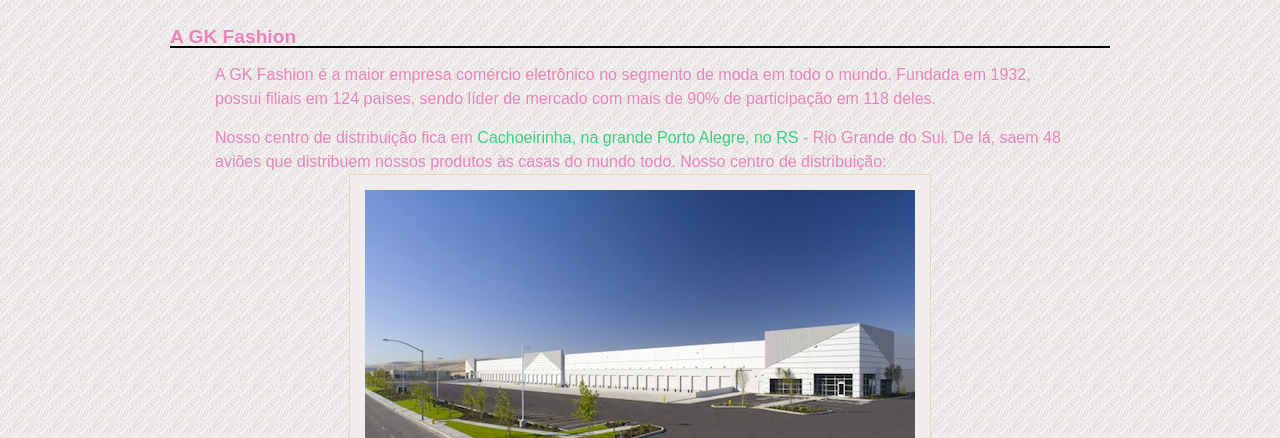
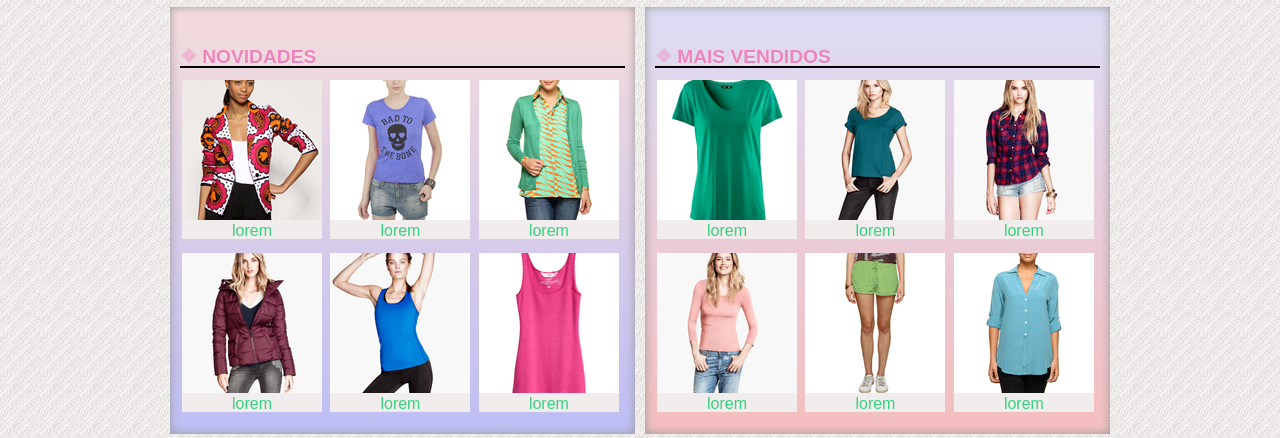
Before and after one commit to RenanSycer/Assessment-infnet-gkfashion, a plain HTML site: page index.html in a window 1280 px wide. Shown: the part 631-1069 px from the top of the page. Drawn offline with Linux system fonts and the light colour scheme.

Commit message:
index finalizada e estilizada

```diff
--- a/CSS/styles.css
+++ b/CSS/styles.css
@@ -122,6 +122,8 @@ div .caixa-footer img{
 
 /*-----------Formatação da Index------------*/
 
+ /*headaer*/
+
 header{
 	position: relative;
 }
@@ -140,7 +142,7 @@ header a{
 	right: 0px;
 
 }
-
+/* main*/
 .menu-principal{
 	position: absolute;
 	right: 0px;
@@ -223,6 +225,68 @@ form img{
 .menu-departamentos ul ul li{
 	background-color: #dcdcdc;
 }
-.menu-departamentos li{
+.menu-departamentos li li a:before{
+	content: "- ";
+}
 
+/* formatando os dois paineis principais */
+
+.painel{
+	margin: 10px 0 10px 0px;
+	padding: 10px;
+	width: 445px;
+	box-shadow: -1px 0px 16px 0px rgba(0,0,0,0.83);
 }
+
+.painel h2{
+	text-shadow: 0px 2px 2px rgba(255, 255, 255, 0.4);
+}
+
+.painel h2:before{
+	opacity: 0.4;
+	content: '\2756';
+	padding-right: 5px;
+}
+
+.novidades{
+	float: left;
+	background-color: #f5dcdc;
+	background: linear-gradient(#f5dcdc, #bebef4);
+	box-shadow: 0px 0px 10px #999 inset;
+}
+
+.mais-vendidos{
+	float: right;
+	background-color: #dcdcf5;
+	background: linear-gradient(#dcdcf5,#f4bebe);
+	box-shadow: 0px 0px 10px #999 inset;
+}
+
+section.painel ol li{
+	display: inline-block;
+	vertical-align: top;
+	width: 140px;
+	margin: 2px;
+	padding-bottom: 10px;
+	transition: width 0.7s ease-out
+}
+section.painel li:hover{
+	background-color: rgba(255,255,255,0.8);
+	transform: scaleY(1.5) rotate(-5deg);
+}
+
+/* usado para resetar as configurações definidas das figures */
+section.painel figure{
+	background-color: none;
+    border: none;
+    text-align: center;
+    padding: 0px;
+    margin: 0px;
+}
+
+section.painel h2{
+	font-size: 1.2em;
+	font-weight: bold;
+	text-transform: uppercase;
+	margin-bottom: 10px;
+}
--- a/index.html
+++ b/index.html
@@ -98,80 +98,150 @@
 				<img src="img/destaque-home.png" alt="" title="">
 			</div>
 
-			<section id="section_sobre">
+			<div  class="caixa">
+				<section class="painel novidades">
+					<h2>Novidades</h2>
+					<ol>
+						<li>
+							<a href="">
+								<figure>
+									<img src="img/miniaturas/miniatura1.png">
+									<figcaption>
+										lorem
+									</figcaption>
+								</figure>
+							</a>
+						</li>
 
-				<h2>A GK Fashion</h2>
+						<li>
+							<a href="">
+								<figure>
+									<img src="img/miniaturas/miniatura2.png">
+									<figcaption>
+										lorem
+									</figcaption>
+								</figure>
+							</a>
+						</li>
 
-				<p>A GK Fashion é a maior empresa comércio eletrônico no segmento de moda em todo o mundo. Fundada em 1932, possui filiais em 124 países, sendo líder de mercado com mais de 90% de participação em 118 deles.</p>
+						<li>
+							<a href="">
+								<figure>
+									<img src="img/miniaturas/miniatura3.png">
+									<figcaption>
+										lorem
+									</figcaption>
+								</figure>
+							</a>
+						</li>
 
-				<p>Nosso centro de distribuição fica em <a href="https://www.google.com.br/maps?q=Cachoeirinha" target="_blank">Cachoeirinha, na grande Porto Alegre, no RS</a>  - Rio Grande do Sul. De lá, saem 48 aviões que distribuem nossos produtos às casas do mundo todo. Nosso centro de distribuição:</p>
+						<li>
+							<a href="">
+								<figure>
+									<img src="img/miniaturas/miniatura4.png">
+									<figcaption>
+										lorem
+									</figcaption>
+								</figure>
+							</a>
+						</li>
 
-				<figure id="centro-distribuicao">
-					<img src="img/centro-distribuicao.png" alt="imagem não encontrada" title=" Centro de Distribuição">
-					<p>Centro de distribuição da GK Fashion</p>
-				</figure>
+						<li>
+							<a href="">
+								<figure>
+									<img src="img/miniaturas/miniatura5.png">
+									<figcaption>
+										lorem
+									</figcaption>
+								</figure>
+							</a>
+						</li>
 
-				<p>Compre suas roupas e acessórios na Mirror Fashion. Acesse <a href="index.html">nossa loja</a> ou <a href="contato.html">entre em contato</a>
-				se tiver dúvidas. Conheça também nossa <a href="#titulo_historia">história</a> e nossos <a href="#titulo_diferenciais">diferenciais</a>.</p>
+						<li>
+							<a href="">
+								<figure>
+									<img src="img/miniaturas/miniatura6.png">
+									<figcaption>
+										lorem
+									</figcaption>
+								</figure>
+							</a>
+						</li>
+					</ol>
+				</section>
+				<section class="painel mais-vendidos">
+					<h2>Mais Vendidos</h2>
+					<ol>
+						<li>
+							<a href="">
+								<figure>
+									<img src="img/miniaturas/miniatura7.png">
+									<figcaption>
+										lorem
+									</figcaption>
+								</figure>
+							</a>
+						</li>
 
-			</section>
+						<li>
+							<a href="">
+								<figure>
+									<img src="img/miniaturas/miniatura8.png">
+									<figcaption>
+										lorem
+									</figcaption>
+								</figure>
+							</a>
+						</li>
 
-			<section id="section_historia">
+						<li>
+							<a href="">
+								<figure>
+									<img src="img/miniaturas/miniatura9.png">
+									<figcaption>
+										lorem
+									</figcaption>
+								</figure>
+							</a>
+						</li>
 
-				<h2 id="titulo_historia">História</h2>
+						<li>
+							<a href="">
+								<figure>
+									<img src="img/miniaturas/miniatura10.png">
+									<figcaption>
+										lorem
+									</figcaption>
+								</figure>
+							</a>
+						</li>
 
-				<figure id="familia-teles">
-					<img src="img/familia-teles.jpg" alt="imamge não encontrada" title="Familia Teles de Bressón">
-					<p>Família Teles de Bressón</p>
-				</figure>
+						<li>
+							<a href="">
+								<figure>
+									<img src="img/miniaturas/miniatura11.png">
+									<figcaption>
+										lorem
+									</figcaption>
+								</figure>
+							</a>
+						</li>
 
-				<p>
-					A fundação em 1932 ocorreu no momento do crescimento econônico da região sul do país, como pólo de moda no Brasil. A família Teles de Bissón, tradicional da cidade, investiu todas as suas economias nessa nova iniciativa, revolucionária para a época. O fundador Carlos Augusto Teles de Bissón, dotado de particular visão administrativa, guiou os negócios da empresa durante mais de 50 anos, muitos deles ao lado de seu filho Antonio Augusto Teles de Bissón, atual CEO. O nome da empresa é inspirado no nome da matriarca da família, Grace Kelly Teles de Bissón.
-				</p>
+						<li>
+							<a href="">
+								<figure>
+									<img src="img/miniaturas/miniatura12.png">
+									<figcaption>
+										lorem
+									</figcaption>
+								</figure>
+							</a>
+						</li>
+					</ol>
+				</section>
+			</div>
+		</main>
 
-				<p>
-					O crescimento da empresa foi praticamente instantâneo. Nos primeiros 5 anos, já atendia 18 países. Bateu a marca de 100 países em apenas 15 anos de existência. Até hoje, já atendeu 740 milhões de usuários diferentes, em bilhões de diferentes pedidos.
-				</p>
-
-				<p>
-					O crescimento em número de funcionários é também assombroso. Hoje, é a maior empregadora do Brasil, mas mesmo após apenas 5 anos de sua existência, já possuía 30 mil funcionários. Fora do Brasil, há 240 mil funcionários, além dos 890 mil brasileiros nas instalações de Cachoeirinha, situada na grande Porto Alegre e nos escritórios em todo país.
-				</p>
-
-				<p>
-					Dada a importância econômica da empresa para o Brasil, a família Teles de Bissón já recebeu diversos prêmios, homenagens e condecorações. Todos os presidentes do Brasil já visitaram as instalações da GK Fashion, além de presidentes da União Européia, Ásia e o secretário-geral da ONU.
-				</p>
-			</section>
-
-			<section id="section_diferenciais">
-
-				<h2 id="titulo_diferenciais">Diferenciais</h2>
-
-				<ul>
-					<li>
-						Menor preço do varejo, garantido
-					</li>
-					<li>
-						Se você achar uma loja mais barata, leva o produto de graça
-					</li>
-					<li>
-						Pague em reais, dólares, euros ou bitcoins
-					</li>
-					<li>
-						Todas as compras com frete grátis para o mundo todo
-					</li>
-					<li>
-						Maior comércio eletrônico de moda do mundo
-					</li>
-					<li>
-						Atendimento via telefone, email, chat, twitter, facebook, carta, fax e telegrama
-					</li>
-					<li>
-						Mais de um milhão de funcionários em todo o mundo
-					</li>
-				</ul>
-
-			</section>
-		</main>
 		<footer>
 			<div class="caixa-footer">
 				<img src="img/logo_rodape.png">
```
Also changed, not shown: img/miniaturas/miniatura1.png (added), img/miniaturas/miniatura10.png (added), img/miniaturas/miniatura11.png (added), img/miniaturas/miniatura12.png (added), img/miniaturas/miniatura13.png (added), img/miniaturas/miniatura14.png (added), img/miniaturas/miniatura15.png (added), img/miniaturas/miniatura2.png (added), img/miniaturas/miniatura3.png (added), img/miniaturas/miniatura4.png (added), img/miniaturas/miniatura5.png (added), img/miniaturas/miniatura6.png (added), img/miniaturas/miniatura7.png (added), img/miniaturas/miniatura8.png (added), 1 more files.
